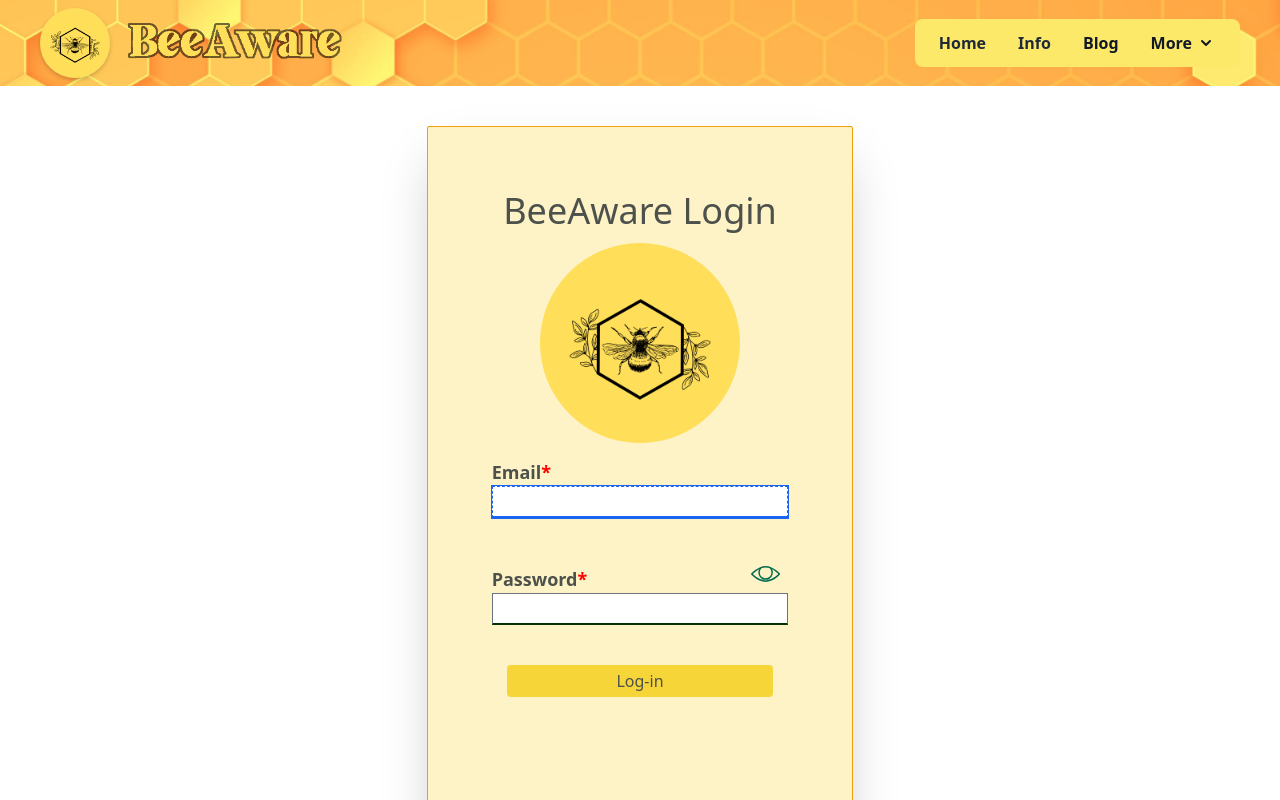
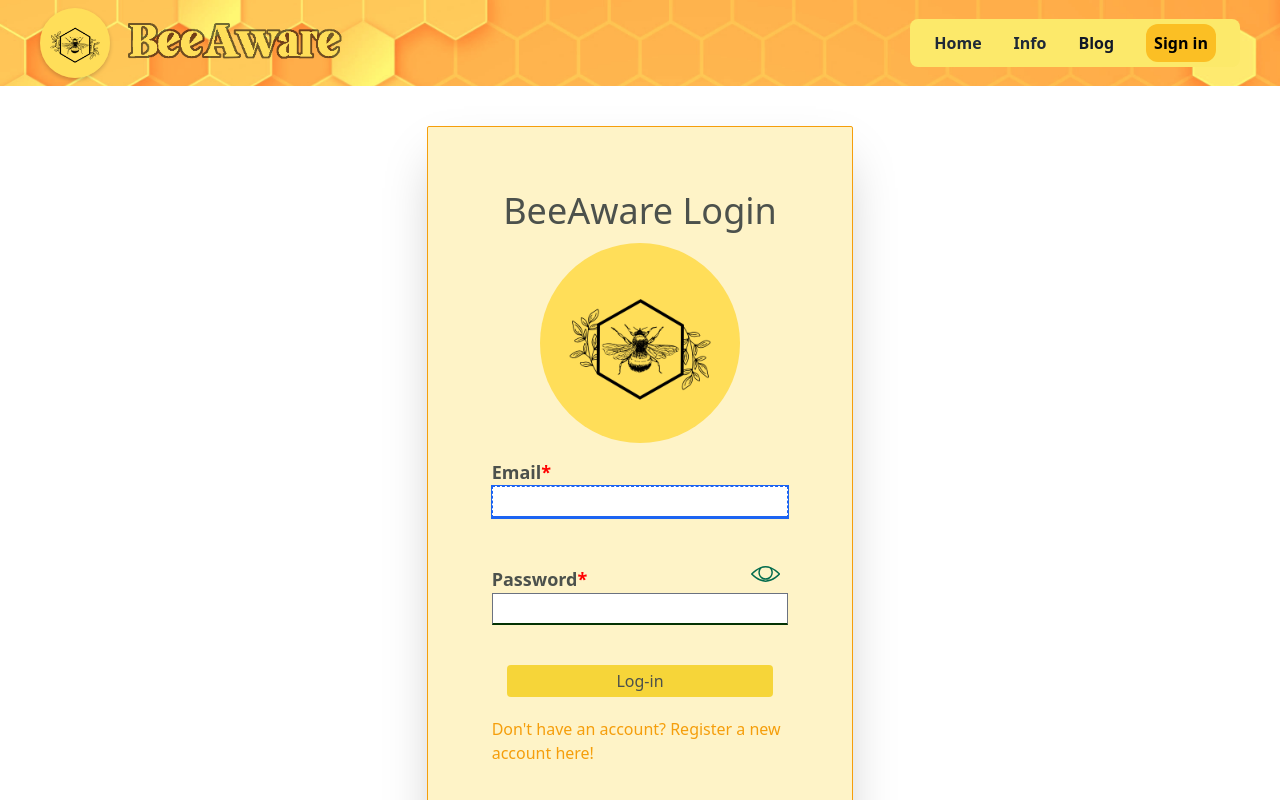
Before and after one commit to JesseEmerson7/BeeAware, a React (Create React App) app in the folder client/: page /signIn in a window 1280 px wide. Shown: the top 800 px of the page. Built offline with nearby package versions, Linux system fonts and the light colour scheme.

Commit message:
added new sign in/ sign out button

```diff
--- a/client/src/components/Header/index.js
+++ b/client/src/components/Header/index.js
@@ -103,7 +103,26 @@ const Header = () => {
               )}
 
               <li>
-                <button
+                <div className="">
+                  <div className="py-1">
+                    {Auth.loggedIn() ? (
+                      <Link
+                        onClick={logout}
+                        className="bg-amber-400 p-2 rounded-xl"
+                      >
+                        Sign Out
+                      </Link>
+                    ) : (
+                      <Link
+                        to={"/signIn"}
+                        className=" bg-amber-400 p-2 rounded-xl"
+                      >
+                        Sign in
+                      </Link>
+                    )}
+                  </div>
+                </div>
+                {/* <button
                   id="dropdownNavbarLink"
                   data-dropdown-toggle="dropdownNavbar"
                   className="flex items-center justify-between w-full py-2 pl-3 pr-4 text-gray-900 rounded hover:bg-gray-100 md:hover:bg-transparent md:border-0 md:hover:text-blue-700 md:p-0 md:w-auto dark:text-white md:dark:hover:text-blue-500 dark:focus:text-white dark:border-gray-700 dark:hover:bg-gray-700 md:dark:hover:bg-transparent"
@@ -122,32 +141,7 @@ const Header = () => {
                       clipRule="evenodd"
                     ></path>
                   </svg>
-                </button>
-                <div
-                  id="dropdownNavbar"
-                  className="z-10 hidden font-normal bg-white divide-y divide-gray-100 rounded-lg shadow w-44 dark:bg-gray-700 dark:divide-gray-600"
-                >
-                  <div className="py-1">
-                    {/* this link makes the modal show up for log in */}
-                    {Auth.loggedIn() ? (
-                      <Link
-                        onClick={logout}
-                        className="block px-4 py-2 text-sm text-gray-700 hover:bg-gray-100 dark:hover:bg-gray-600 dark:text-gray-400 dark:hover:text-white"
-                      >
-                        {/* this needs to change based on context of user */}
-                        Sign Out
-                      </Link>
-                    ) : (
-                      <Link
-                        to={"/signIn"}
-                        className="block px-4 py-2 text-sm text-gray-700 hover:bg-gray-100 dark:hover:bg-gray-600 dark:text-gray-400 dark:hover:text-white"
-                      >
-                        {/* this needs to change based on context of user */}
-                        Sign in
-                      </Link>
-                    )}
-                  </div>
-                </div>
+                </button> */}
               </li>
             </ul>
           </div>
--- a/client/src/components/Login/form.js
+++ b/client/src/components/Login/form.js
@@ -7,6 +7,7 @@ import { useMutation } from "@apollo/client";
 import { LOGIN_USER } from "../../utils/mutations";
 
 import Auth from "../../utils/auth";
+import { Link } from "react-router-dom";
 // import { Link } from "react-router-dom";
 // ----
 
@@ -181,7 +182,9 @@ const Form = ({ setPage }) => {
             </button>
           </div>
 
-          {/* info */}
+          <Link to={"/signup"} className=" flex justify-center text-amber-500">
+            Don't have an account? Register a new account here!
+          </Link>
         </form>
       </div>
     </section>
```
